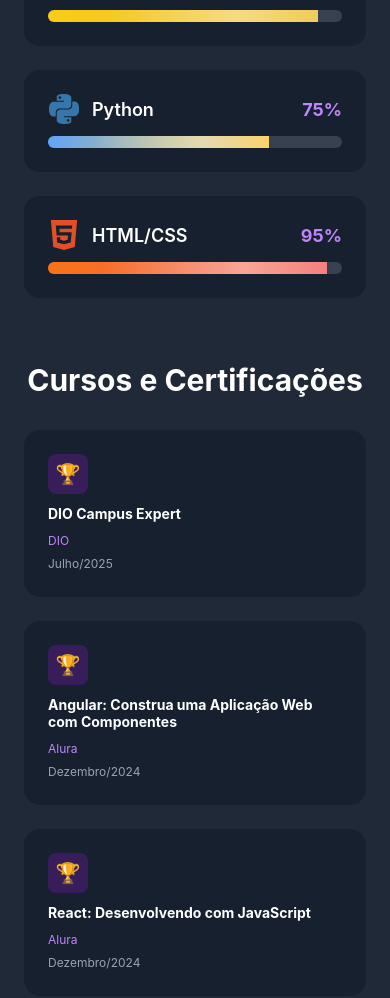
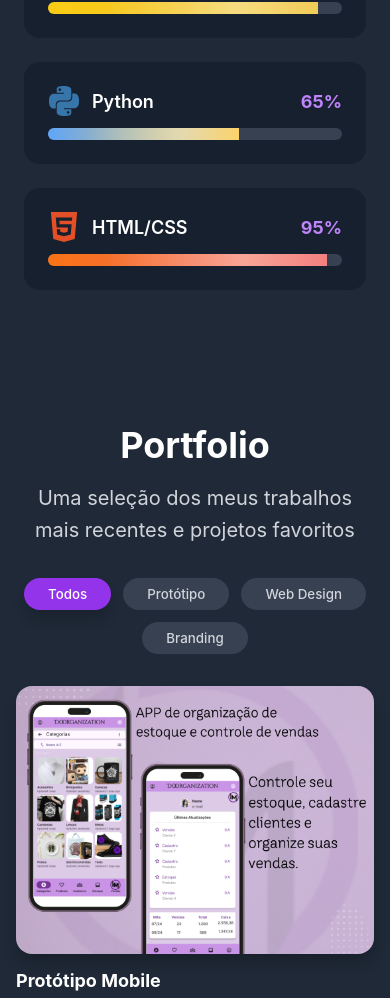
Before and after one commit to isabelmaito/Portfolio, a React (Vite) app: page / in a window 390 px wide. Shown: the part 4928-5926 px from the top of the page. Built offline with nearby package versions, Linux system fonts and the light colour scheme.

Commit message:
feat: update skill levels and adjust padding for Habilidades section

```diff
--- a/src/components/Habilidades.css
+++ b/src/components/Habilidades.css
@@ -1,6 +1,6 @@
 /* Seção Principal */
 .habilidades-section {
-    padding: 5rem 0;
+    padding: 4rem 0 3rem;
     transition:
         background-color 0.3s ease,
         color 0.3s ease;
@@ -450,7 +450,7 @@
 
 @media (max-width: 768px) {
     .habilidades-section {
-        padding: 3rem 0;
+        padding: 2.5rem 0 2rem;
     }
 
     .section-title {
--- a/src/components/Habilidades.jsx
+++ b/src/components/Habilidades.jsx
@@ -70,7 +70,7 @@
     },
     {
       name: "Python",
-      level: 75,
+      level: 65,
       icon: <SiPython />,
       iconColor: "#3776AB",
       colorClass: "blue-yellow",
@@ -102,7 +102,7 @@
     },
     {
       name: "Angular",
-      level: 82,
+      level: 72,
       icon: <SiAngular />,
       iconColor: "#DD0031",
       colorClass: "red-pink",
@@ -118,7 +118,7 @@
     },
     {
       name: "Tailwind CSS",
-      level: 85,
+      level: 75,
       icon: <SiTailwindcss />,
       iconColor: "#06B6D4",
       colorClass: "teal-cyan",
@@ -141,8 +141,8 @@
       category: "Frameworks e UI"
     },
     {
-      name: "React Paper",
-      level: 80,
+      name: "React Native Paper",
+      level: 75,
       icon: <SiReact />,
       iconColor: "#61DAFB",
       colorClass: "cyan-indigo",
@@ -150,7 +150,7 @@
     },
     {
       name: "Expo",
-      level: 76,
+      level: 66,
       icon: <SiExpo />,
       iconColor: "#686868",
       colorClass: "slate-dark",
@@ -158,7 +158,7 @@
     },
     {
       name: "Node.js/Express",
-      level: 75,
+      level: 65,
       icon: <SiNodedotjs />,
       iconColor: "#339933",
       colorClass: "green",
@@ -174,7 +174,7 @@
     },
     {
       name: "Vite",
-      level: 77,
+      level: 70,
       icon: <SiVite />,
       iconColor: "#646CFF",
       colorClass: "violet-indigo",
@@ -190,7 +190,7 @@
     },
     {
       name: "Git",
-      level: 85,
+      level: 75,
       icon: <SiGit />,
       iconColor: "#F05032",
       colorClass: "orange-red-dark",
@@ -198,7 +198,7 @@
     },
     {
       name: "Vercel",
-      level: 77,
+      level: 67,
       icon: <SiVercel />,
       iconColor: "#000000",
       colorClass: "slate-dark",
@@ -206,7 +206,7 @@
     },
     {
       name: "AWS",
-      level: 65,
+      level: 45,
       icon: <FaAws />,
       iconColor: "#FF9900",
       colorClass: "amber-orange",
@@ -214,7 +214,7 @@
     },
     {
       name: "MySQL",
-      level: 68,
+      level: 58,
       icon: <SiMysql />,
       iconColor: "#4479A1",
       colorClass: "blue-cyan",
@@ -222,7 +222,7 @@
     },
     {
       name: "PostgreSQL",
-      level: 66,
+      level: 56,
       icon: <SiPostgresql />,
       iconColor: "#336791",
       colorClass: "blue",
@@ -230,7 +230,7 @@
     },
     {
       name: "Microsoft SQL Server",
-      level: 62,
+      level: 52,
       icon: <DiMsqlServer />,
       iconColor: "#CC2927",
       colorClass: "red-pink",
@@ -238,7 +238,7 @@
     },
     {
       name: "SQLite",
-      level: 64,
+      level: 54,
       icon: <SiSqlite />,
       iconColor: "#003B57",
       colorClass: "blue-indigo",
@@ -246,7 +246,7 @@
     },
     {
       name: "MongoDB",
-      level: 65,
+      level: 55,
       icon: <SiMongodb />,
       iconColor: "#47A248",
       colorClass: "green-teal",
@@ -254,7 +254,7 @@
     },
     {
       name: "Figma",
-      level: 95,
+      level: 85,
       icon: <SiFigma />,
       iconColor: "#F24E1E",
       colorClass: "purple-pink",
@@ -318,7 +318,7 @@
     },
     {
       name: "AutoCAD",
-      level: 80,
+      level: 75,
       icon: <SiAutodesk />,
       iconColor: "#0696D7",
       colorClass: "blue-cyan",
@@ -326,7 +326,7 @@
     },
     {
       name: "ArcGis/QGIS",
-      level: 77,
+      level: 60,
       icon: <SiQgis />,
       iconColor: "#589632",
       colorClass: "teal-cyan",
@@ -335,34 +335,6 @@
   ];
 
   const filteredSkills = skills.filter(skill => skill.category === activeCategory);
-
-  const certifications = [
-    {
-      name: t('skills.certifications.dio.name'),
-      institution: t('skills.certifications.dio.institution'),
-      date: t('skills.certifications.dio.date')
-    },
-    {
-      name: t('skills.certifications.angular.name'),
-      institution: t('skills.certifications.angular.institution'),
-      date: t('skills.certifications.angular.date')
-    },
-    {
-      name: t('skills.certifications.reactJs.name'),
-      institution: t('skills.certifications.reactJs.institution'),
-      date: t('skills.certifications.reactJs.date')
-    },
-    {
-      name: t('skills.certifications.reactState.name'),
-      institution: t('skills.certifications.reactState.institution'),
-      date: t('skills.certifications.reactState.date')
-    },
-    {
-      name: t('skills.certifications.graphics.name'),
-      institution: t('skills.certifications.graphics.institution'),
-      date: t('skills.certifications.graphics.date')
-    }
-  ];
 
   return (
     <section
@@ -440,13 +412,12 @@
               <div className={`skill-bar-container ${darkMode ? 'dark' : 'light'}`}>
                 <motion.div
                   initial={{ width: 0 }}
-                  whileInView={{ width: `${skill.level}%` }}
+                  animate={{ width: `${skill.level}%` }}
                   transition={{
                     duration: 1.2,
                     delay: index * 0.03 + 0.2,
                     ease: "easeOut"
                   }}
-                  viewport={{ once: true, margin: "-50px" }}
                   className={`skill-bar ${skill.colorClass}`}
                 >
                   {/* Shimmer effect */}
@@ -483,45 +454,6 @@
             </motion.div>
           ))}
         </div>
-
-        {/* Certifications Section */}
-        <motion.div
-          initial={{ opacity: 0, y: 30 }}
-          whileInView={{ opacity: 1, y: 0 }}
-          transition={{ duration: 0.6 }}
-          viewport={{ once: true, margin: "-100px" }}
-          className="certifications-section"
-        >
-          <h3 className={`certifications-title ${darkMode ? 'dark' : 'light'}`}>
-            {t('skills.certificationsTitle')}
-          </h3>
-
-          <div className="certifications-grid">
-            {certifications.map((cert, index) => (
-              <motion.div
-                key={index}
-                initial={{ opacity: 0, y: 20 }}
-                whileInView={{ opacity: 1, y: 0 }}
-                transition={{ duration: 0.5, delay: index * 0.1 }}
-                viewport={{ once: true, margin: "-50px" }}
-                className={`certification-card ${darkMode ? 'dark' : 'light'}`}
-              >
-                <div className={`certification-icon ${darkMode ? 'dark' : 'light'}`}>
-                  🏆
-                </div>
-                <h4 className={`certification-name ${darkMode ? 'dark' : 'light'}`}>
-                  {cert.name}
-                </h4>
-                <p className={`certification-institution ${darkMode ? 'dark' : 'light'}`}>
-                  {cert.institution}
-                </p>
-                <p className={`certification-date ${darkMode ? 'dark' : 'light'}`}>
-                  {cert.date}
-                </p>
-              </motion.div>
-            ))}
-          </div>
-        </motion.div>
       </div>
     </section>
   );
```
